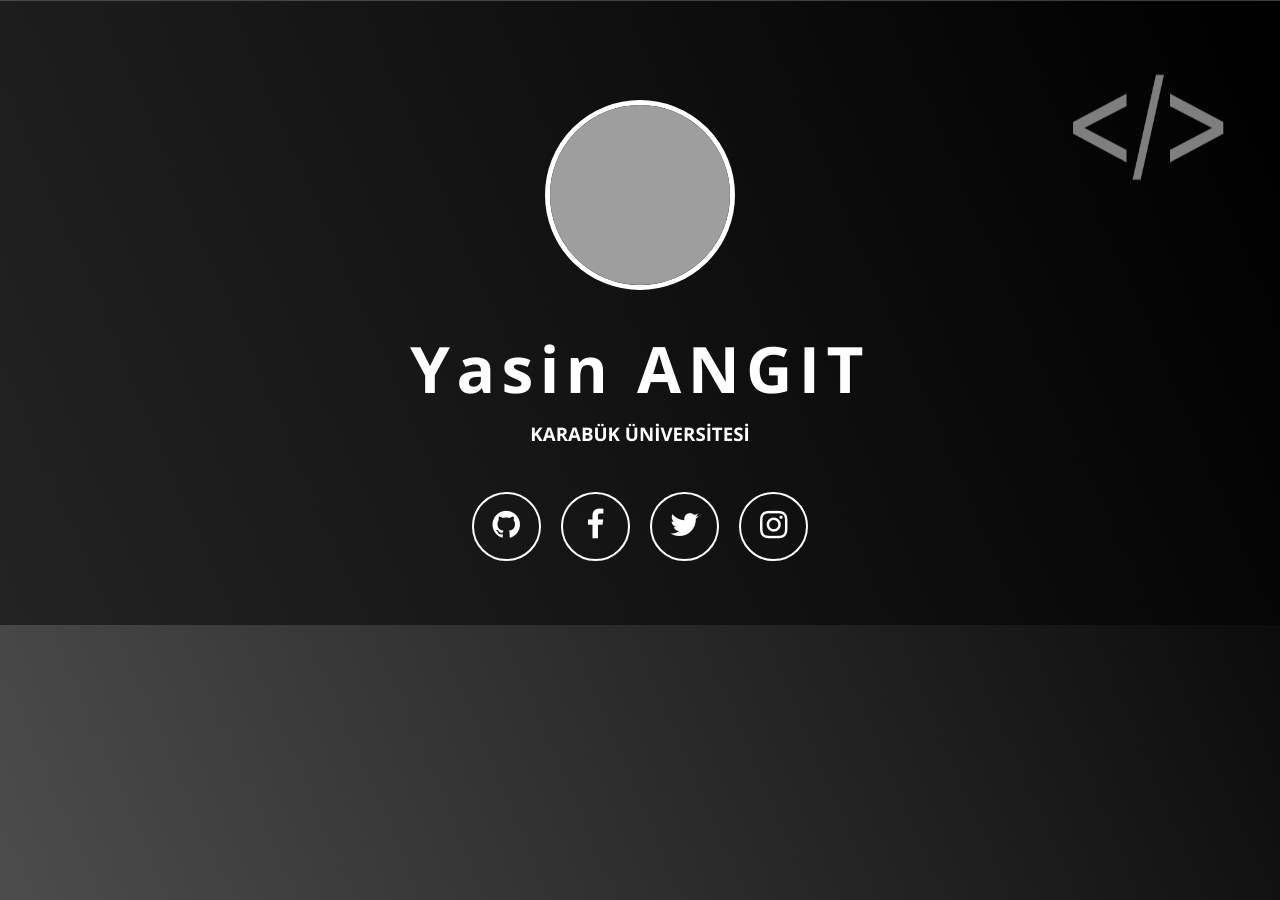
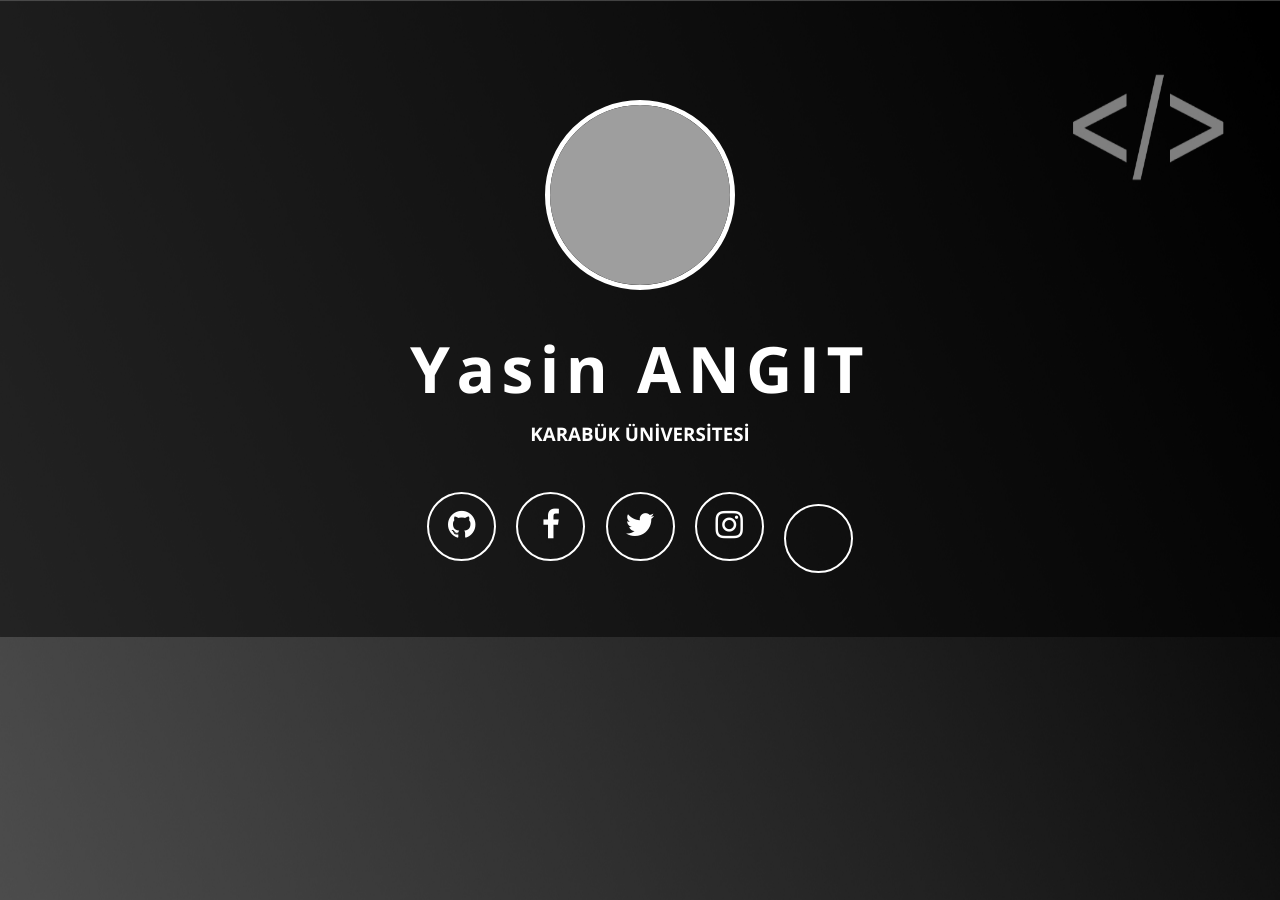
Before and after one commit to yasnangt/yasnangt.github.io, a Jekyll site: the page built from index.html, in a window 1280 px wide. Built offline with Jekyll 4.4.1, drawn with Linux system fonts in a browser that asks for light colours; nearby versions of some CDN libraries; grey boxes are pictures that could not be loaded.

Commit message:
Update index.html

```diff
--- a/index.html
+++ b/index.html
@@ -62,6 +62,10 @@ permalink: /
 
 
 
+                    <li><a class="fa fa-2x fa-blogger" href="https://yasnangt.blogspot.com/"><span class="description">Instagram</span></a></li>
+
+
+
 
 
                 </ul>
```
